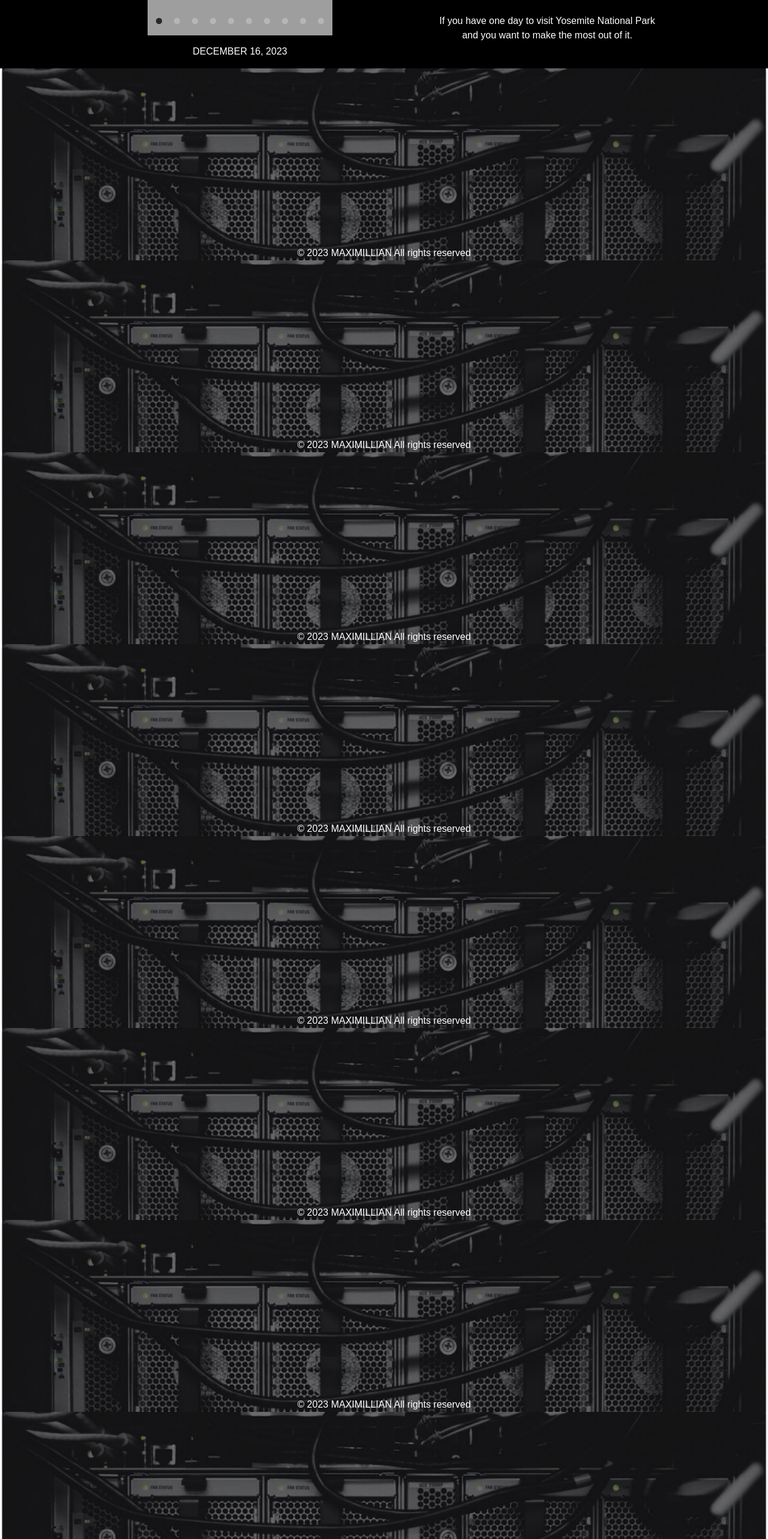
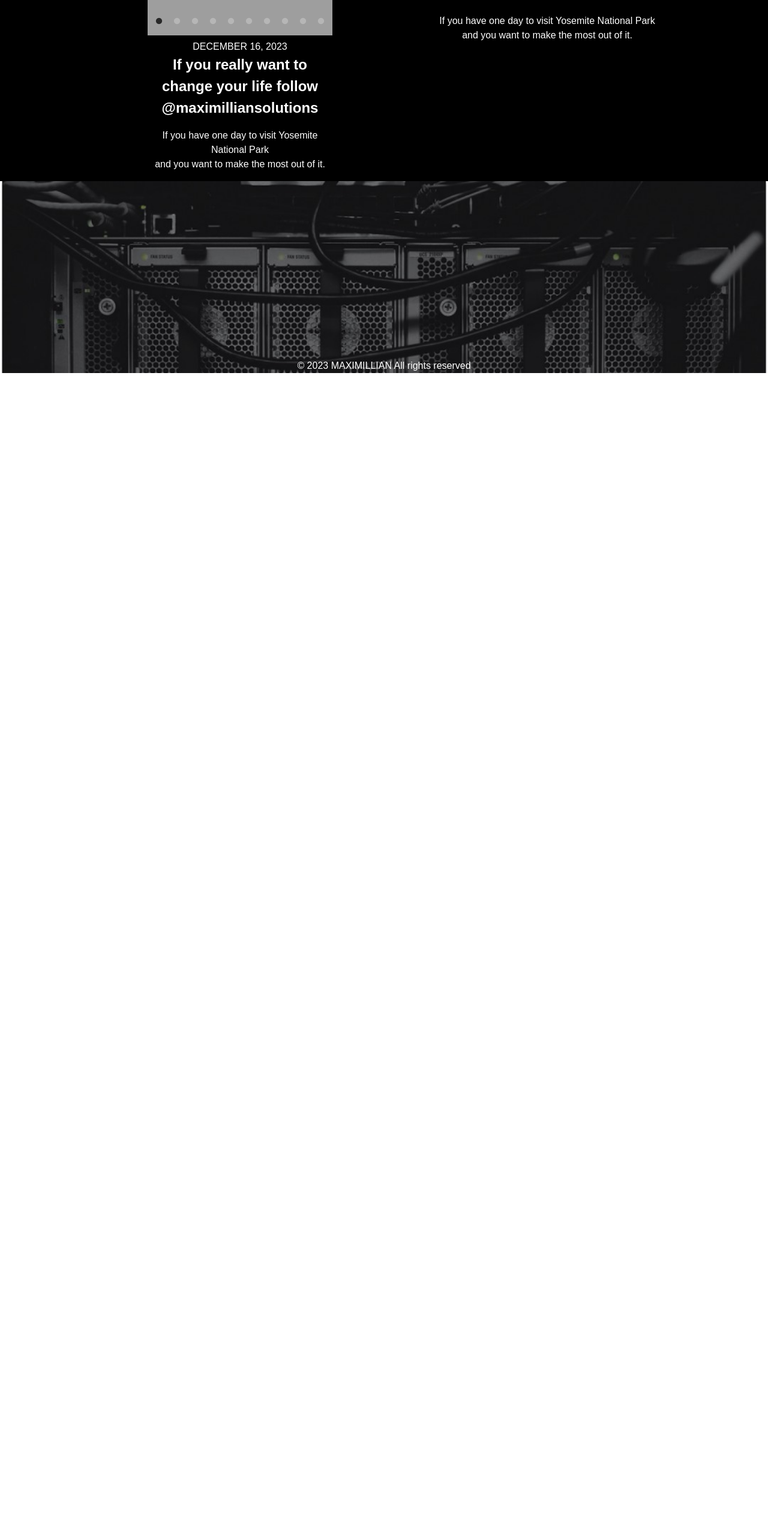
Before and after one commit to emdevelopa/maximillian, a React (Create React App) app: page / in a window 1280 px wide. Shown: the part 2305-4871 px from the top of the page at 60% size. After the commit the page ends 2927 px from the top, so only its background shows below. Built offline with nearby package versions, Linux system fonts and the light colour scheme; grey boxes are pictures that could not be loaded.

Commit message:
nice commit

```diff
--- a/src/Carousel.jsx
+++ b/src/Carousel.jsx
@@ -36,11 +36,19 @@ const Carousel = ({ images }) => {
             )}
           </div>
         ))}
-          </Slider>
-          <br /><br />
-      <p className="text-center absolute bottom-4 left-0 right-0">
-        DECEMBER 16, 2023
-      </p>
+      </Slider>
+      {/* <br /> */}
+      {/* <br /> */}
+      <div className="text-center">
+        <p className="text-center ">
+          DECEMBER 16, 2023
+        </p>
+        <h1 className="font-bold text-[24px]">If you really want to change your life follow @maximilliansolutions</h1>
+        <p className="text-center my-4 ">
+          If you have one day to visit Yosemite National Park <br /> and you
+          want to make the most out of it.
+        </p>
+      </div>
     </div>
   );
 };
--- a/src/home.jsx
+++ b/src/home.jsx
@@ -200,27 +200,6 @@ export default function Home(props) {
       </div>
       <footer className="bgImage h-[20em] flex items-end text-white justify-center">
         <p>&copy; 2023 MAXIMILLIAN All rights reserved</p>
-      </footer>{" "}
-      <footer className="bgImage h-[20em] flex items-end text-white justify-center">
-        <p>&copy; 2023 MAXIMILLIAN All rights reserved</p>
-      </footer>{" "}
-      <footer className="bgImage h-[20em] flex items-end text-white justify-center">
-        <p>&copy; 2023 MAXIMILLIAN All rights reserved</p>
-      </footer>{" "}
-      <footer className="bgImage h-[20em] flex items-end text-white justify-center">
-        <p>&copy; 2023 MAXIMILLIAN All rights reserved</p>
-      </footer>{" "}
-      <footer className="bgImage h-[20em] flex items-end text-white justify-center">
-        <p>&copy; 2023 MAXIMILLIAN All rights reserved</p>
-      </footer>{" "}
-      <footer className="bgImage h-[20em] flex items-end text-white justify-center">
-        <p>&copy; 2023 MAXIMILLIAN All rights reserved</p>
-      </footer>{" "}
-      <footer className="bgImage h-[20em] flex items-end text-white justify-center">
-        <p>&copy; 2023 MAXIMILLIAN All rights reserved</p>
-      </footer>{" "}
-      <footer className="bgImage h-[20em] flex items-end text-white justify-center">
-        <p>&copy; 2023 MAXIMILLIAN All rights reserved</p>
       </footer>
     </>
   );
```
